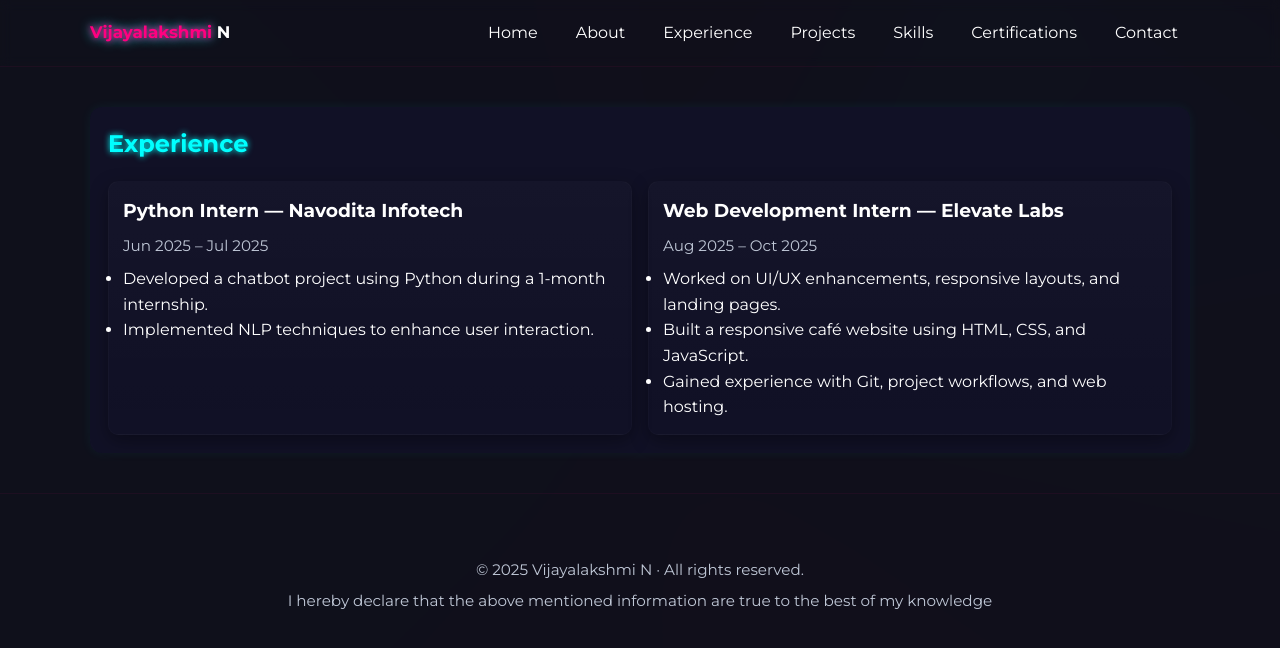
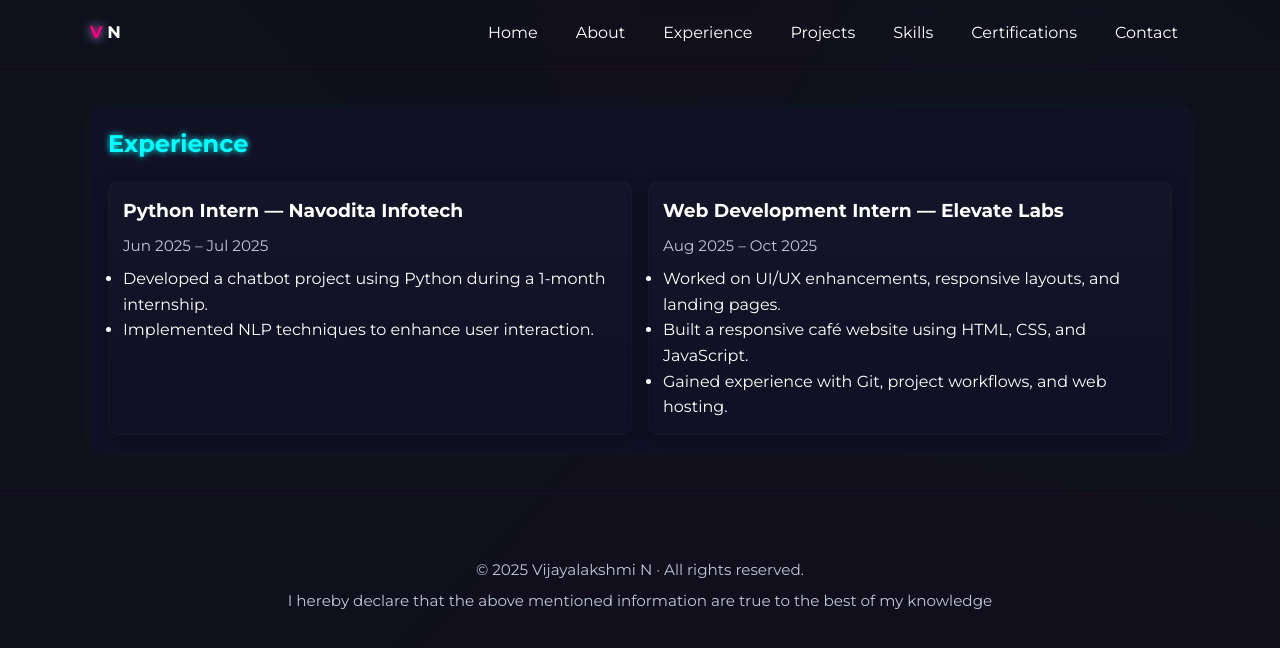
Before and after one commit to viji116/Vijayalakshmi-N-portfolio, a plain HTML site: page experience.html in a window 1280 px wide. Drawn offline with Linux system fonts and the light colour scheme.

Commit message:
Update experience.html

```diff
--- a/experience.html
+++ b/experience.html
@@ -10,7 +10,7 @@
 <body>
   <header>
     <div class="container nav">
-      <div class="brand"><span class="neon">Vijayalakshmi</span> N</div>
+      <div class="brand"><span class="neon">V</span> N</div>
       <nav id="navLinks" class="nav-links" style="display:flex">
         <a href="index.html">Home</a>
         <a href="about.html">About</a>
```
